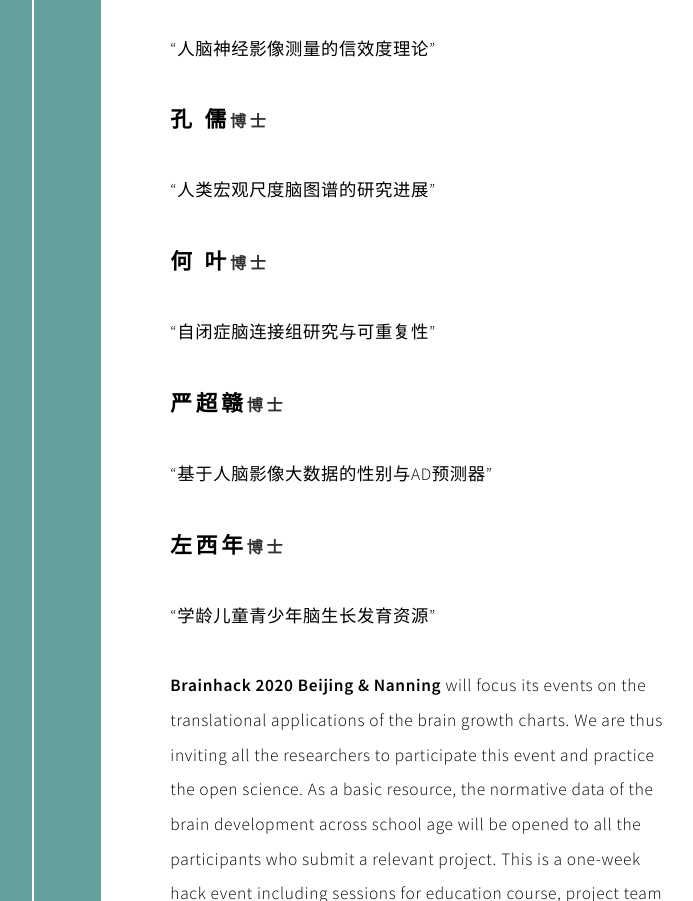
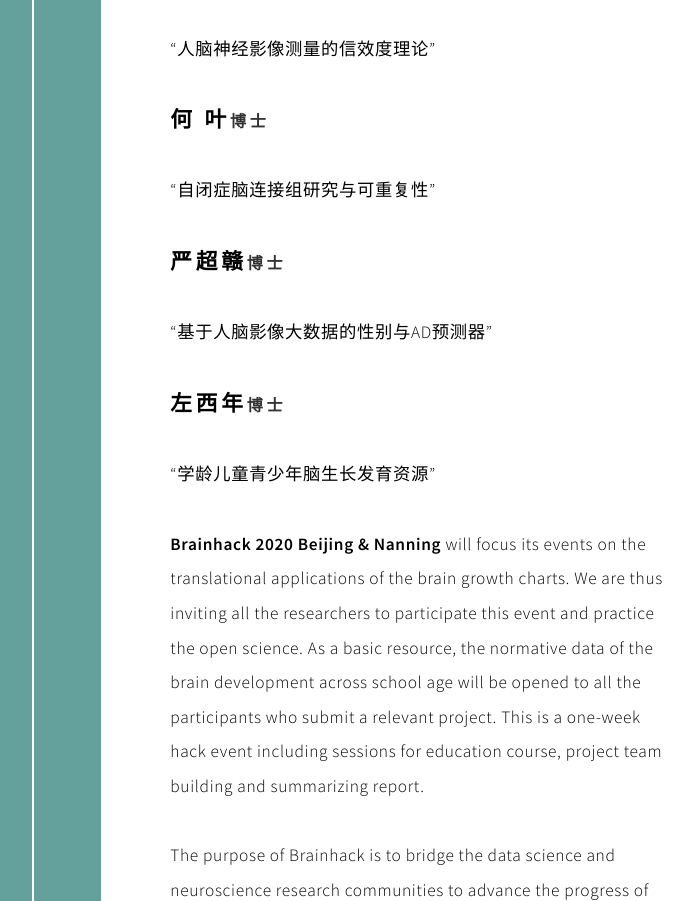
Before and after one commit to Chao-Jiang/Brainhack2020China, a plain HTML site: page index.html in a window 1280 px wide. Shown: the part 3080-3981 px from the top of the page, without its empty margins (539-1232 px from the left). Drawn offline with Linux system fonts and the light colour scheme.

Commit message:
update talks

```diff
--- a/index.html
+++ b/index.html
@@ -70,8 +70,6 @@
 <h2>孔祥祯<span style="font-size: 12pt;color:#333333">博士</span></h2><p>“大型人脑偏侧化研究及可重复性”</p>
 
 <h2>徐   婷<span style="font-size: 12pt;color:#333333">博士</span></h2><p>“人脑神经影像测量的信效度理论”</p>
-
-<h2>孔   儒<span style="font-size: 12pt;color:#333333">博士</span></h2><p>“人类宏观尺度脑图谱的研究进展”</p>
 
 <h2>何   叶<span style="font-size: 12pt;color:#333333">博士</span></h2><p>“自闭症脑连接组研究与可重复性”</p>
 
```
